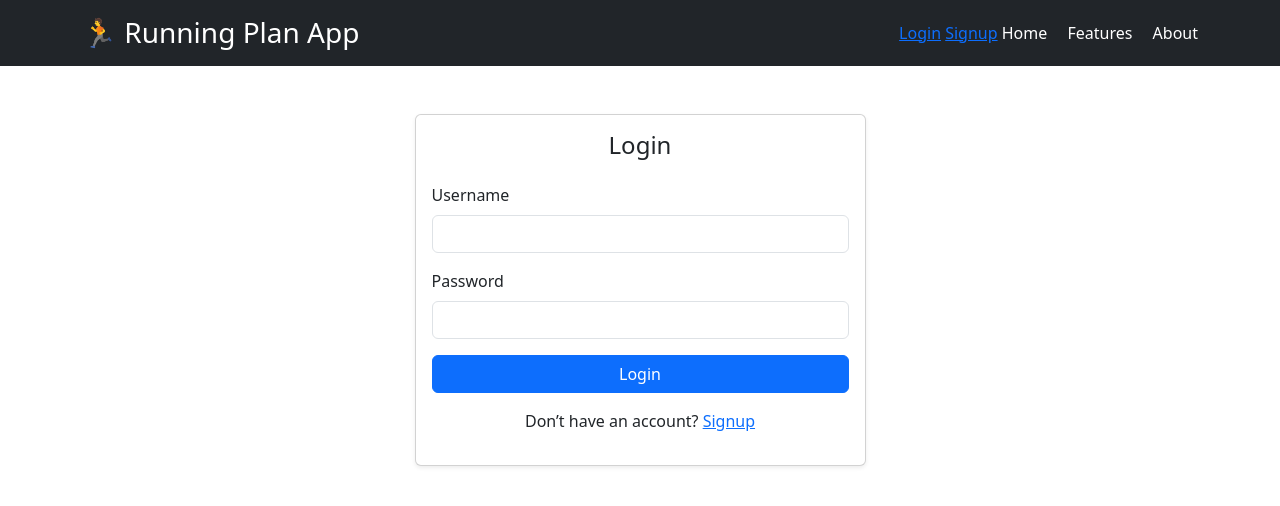
After one commit to BALASUBRAMANI619/RUNNING-PLAN-APP, a Flask app: page /login in a window 1280 px wide. The commit adds this page. Shown: the top 506 px of the page. Run offline with Flask 3, Linux system fonts and the light colour scheme.

Commit message:
added login and sign-up via MSQL

```diff
--- a/app.py
+++ b/app.py
@@ -1,22 +1,47 @@
 from flask import Flask, request, render_template
+from auth import init_auth
+from util import login_required
+from flaskext.mysql import MySQL
+from flask_bcrypt import Bcrypt
+from dotenv import load_dotenv
+import os
+
 
 app = Flask(__name__)
 
-# Home page - the form
+load_dotenv()  # 👈 this loads .env for VS Code / local runs
+
+# Secret key (use env var in real Docker setup)
+app.secret_key = os.getenv("FLASK_SECRET_KEY", "dev_secret_key")
+
+# MySQL config (env vars recommended later)
+app.config['MYSQL_DATABASE_HOST'] = os.getenv("MYSQL_HOST")
+app.config['MYSQL_DATABASE_USER'] = os.getenv("MYSQL_USER")
+app.config['MYSQL_DATABASE_PASSWORD'] = os.getenv("MYSQL_PASSWORD")
+app.config['MYSQL_DATABASE_DB'] = os.getenv("MYSQL_DB")
+#print("MYSQL_HOST =", os.getenv("MYSQL_HOST"))
+
+mysql = MySQL(app)
+bcrypt = Bcrypt(app)
+
+# Initialize auth blueprint
+init_auth(app, mysql, bcrypt)
+
+# 🔐 Home page (NOW PROTECTED)
 @app.route('/')
+@login_required
 def home():
     return render_template('index.html')
 
-# When they submit the form
+# Generate plan (already protected)
 @app.route('/generate', methods=['POST'])
+@login_required
 def generate_plan():
-    # Get what the runner typed
     name = request.form['name']
     weeks = int(request.form['weeks'])
     days_per_week = int(request.form['days'])
-    level = request.form['level']  # beginner, intermediate, advanced
+    level = request.form['level']
 
-    # Super simple logic (we’ll make it smarter later)
     if level == "beginner":
         base_miles = 10
     elif level == "intermediate":
@@ -24,7 +49,6 @@ def generate_plan():
     else:
         base_miles = 35
 
-    # Make a very dumb plan: just increase mileage a little every week
     plan = []
     for week in range(1, weeks + 1):
         mileage_this_week = base_miles + (week - 1) * 2
@@ -38,10 +62,9 @@ def generate_plan():
 
     return render_template('plan.html', name=name, plan=plan)
 
-
 @app.route('/about')
 def about():
     return render_template('about.html')
 
 if __name__ == '__main__':
-    app.run(host="0.0.0.0", port=5000, debug=True)
+    app.run(host="0.0.0.0", port=5000)
--- /dev/null
+++ b/auth.py
@@ -0,0 +1,66 @@
+from flask import Blueprint, render_template, request, redirect, url_for, session
+
+auth_bp = Blueprint('auth', __name__)
+
+
+mysql = None
+bcrypt = None
+#invalid_cred = "Invalid credentials"
+
+def init_auth(app, mysql_instance, bcrypt_instance):
+    global mysql, bcrypt
+    mysql = mysql_instance
+    bcrypt = bcrypt_instance
+    app.register_blueprint(auth_bp)
+
+@auth_bp.route('/signup', methods=['GET', 'POST'])
+def signup():
+    if request.method == 'POST':
+        username = request.form['username']
+        password = bcrypt.generate_password_hash(
+            request.form['password']
+        ).decode('utf-8')
+
+        conn = mysql.connect()
+        cursor = conn.cursor()
+        cursor.execute(
+            "INSERT INTO users (username, password) VALUES (%s, %s)",
+            (username, password)
+        )
+        conn.commit()
+        cursor.close()
+        conn.close()
+
+        return redirect(url_for('auth.login'))
+
+    return render_template('signup.html')
+
+@auth_bp.route('/login', methods=['GET', 'POST'])
+def login():
+    if request.method == 'POST':
+        username = request.form['username']
+        password = request.form['password']
+
+        conn = mysql.connect()
+        cursor = conn.cursor()
+        cursor.execute(
+            "SELECT password FROM users WHERE username=%s",
+            (username,)
+        )
+        data = cursor.fetchone()
+        cursor.close()
+        conn.close()
+
+        if data and bcrypt.check_password_hash(data[0], password):
+            session['username'] = username
+            return redirect(url_for('home'))
+        else:
+
+            return render_template('login.html', invalid_cred="Invalid credentials")
+
+    return render_template('login.html')
+
+@auth_bp.route('/logout')
+def logout():
+    session.pop('username', None)
+    return redirect(url_for('auth.login'))
--- a/requirements.txt
+++ b/requirements.txt
@@ -1,2 +1,6 @@
 flask
 gunicorn
+flask-mysql
+flask-bcrypt
+cryptography
+python-dotenv
--- a/templates/header.html
+++ b/templates/header.html
@@ -1,7 +1,17 @@
+
+
+
 <header class="bg-dark text-white py-3 mb-4">
     <div class="container d-flex justify-content-between align-items-center">
         <h3 class="mb-0">🏃 Running Plan App</h3>
         <nav>
+          {% if 'username' in session %}
+            <span>Welcome {{ session['username'] }}</span>
+            <a href="{{ url_for('auth.logout') }}">Logout</a>
+        {% else %}
+            <a href="{{ url_for('auth.login') }}">Login</a>
+            <a href="{{ url_for('auth.signup') }}">Signup</a>
+        {% endif %}
             <a href="/" class="text-white me-3 text-decoration-none">Home</a>
             <a href="#" class="text-white me-3 text-decoration-none">Features</a>
             <a href="/about" class="text-white text-decoration-none">About</a>
--- /dev/null
+++ b/templates/login.html
@@ -0,0 +1,51 @@
+<!DOCTYPE html>
+<html>
+<head>
+    <title>Login | Running Plan App</title>
+    {% include 'bootstrap.html' %}
+</head>
+<body>
+
+{% include 'header.html' %}
+
+<div class="container mt-5">
+    <div class="row justify-content-center">
+        <div class="col-md-5">
+            <div class="card shadow-sm">
+                <div class="card-body">
+                    <h4 class="card-title mb-4 text-center">Login</h4>
+
+                    {% if invalid_cred %}
+                        <div class="alert alert-danger">
+                            {{ invalid_cred }}
+                        </div>
+                    {% endif %}
+
+                    <form method="post">
+                        <div class="mb-3">
+                            <label class="form-label">Username</label>
+                            <input type="text" name="username" class="form-control" required>
+                        </div>
+
+                        <div class="mb-3">
+                            <label class="form-label">Password</label>
+                            <input type="password" name="password" class="form-control" required>
+                        </div>
+
+                        <button type="submit" class="btn btn-primary w-100">
+                            Login
+                        </button>
+                    </form>
+
+                    <p class="mt-3 text-center">
+                        Don’t have an account?
+                        <a href="{{ url_for('auth.signup') }}">Signup</a>
+                    </p>
+                </div>
+            </div>
+        </div>
+    </div>
+</div>
+
+</body>
+</html>
```
Also changed, not shown: static/style.css (+78 -11 lines), templates/index.html (+41 -18 lines), templates/plan.html (+17 -8 lines), templates/signup.html (added, +45 -0 lines), util.py (added, +12 -0 lines), 2 other files.
